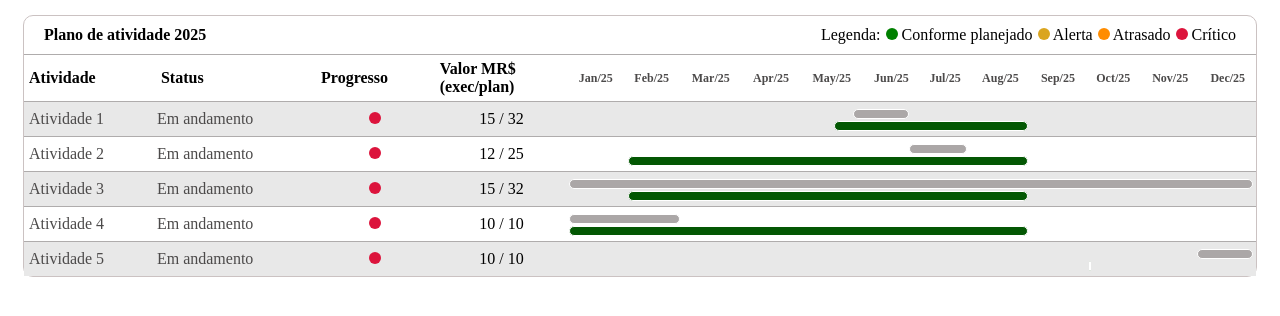
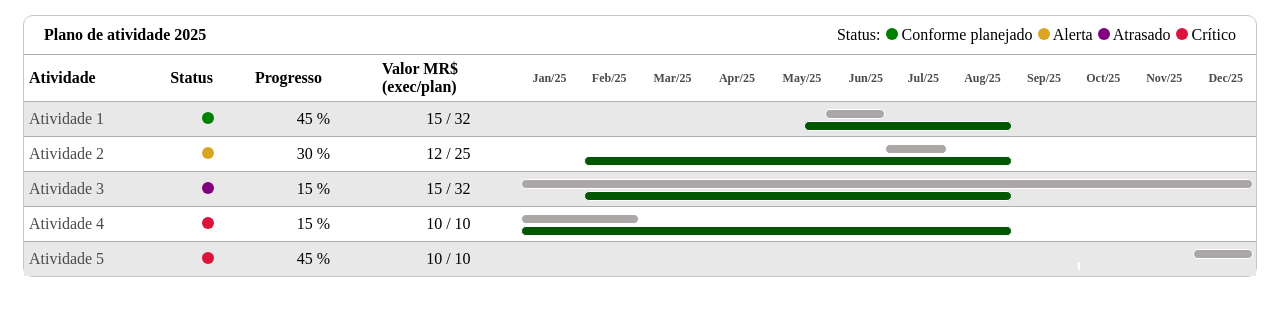
Before and after one commit to romulothardelly/custom_gantt, a plain HTML site: page index.html in a window 1280 px wide. Drawn offline with Linux system fonts and the light colour scheme.

Commit message:
Status and progress ajustments.

```diff
--- a/activities.js
+++ b/activities.js
@@ -1,7 +1,7 @@
 const activities = [];
 activities.push({
         name: "Atividade 1",
-        status: "Em andamento",
+        status: "Conforme planejado",
         progress: 45,
         base_initial_date: "2025-06-01",
         base_final_date: "2025-07-01",
@@ -17,7 +17,7 @@ activities.push({
     })
     activities.push({
         name: "Atividade 2",
-        status: "Em andamento",
+        status: "Alerta",
         progress: 30,
         base_initial_date: "2025-07-01",
         base_final_date: "2025-08-01",
@@ -32,7 +32,7 @@ activities.push({
     })
     activities.push({
         name: "Atividade 3",
-        status: "Em andamento",
+        status: "Atrasado",
         progress: 15,
         base_initial_date: "2025-01-01",
         base_final_date: "2025-12-31",
@@ -47,7 +47,7 @@ activities.push({
     })
     activities.push({
         name: "Atividade 4",
-        status: "Em andamento",
+        status: "Crítico",
         progress: 15,
         base_initial_date: "2025-01-01",
         base_final_date: "2025-03-01",
@@ -63,7 +63,7 @@ activities.push({
 
     activities.push({
         name: "Atividade 5",
-        status: "Em andamento",
+        status: "Crítico",
         progress: 45,
         base_initial_date: "2025-12-01",
         base_final_date: "2025-12-31",
--- a/gantt.css
+++ b/gantt.css
@@ -77,6 +77,7 @@
 .yellow { background-color: goldenrod; }
 .orange { background-color: darkorange; }
 .gray  { background-color: rgb(232, 232, 232); }
+.purple { background-color: purple; }
 
 .toptext{
     display: flex;
--- a/gantt_container.js
+++ b/gantt_container.js
@@ -7,10 +7,10 @@ const container = document.querySelector('.container');
             topbar.innerHTML = `
                 <div>${title}</div>
                 <div class="legenda">
-                    Legenda:
+                    Status:
                     <div><span class="dot green"></span> Conforme planejado </div>
                     <div><span class="dot yellow"></span> Alerta </div>
-                    <div><span class="dot orange"></span> Atrasado </div>
+                    <div><span class="dot purple"></span> Atrasado </div>
                     <div><span class="dot red"></span> Crítico </div>
                 </div>
             `;
@@ -60,20 +60,13 @@ const container = document.querySelector('.container');
     }
     return monthsBetween;
 }
-    /*<table>
-        <tr>
-            <th class="col1">Atividade</th>
-            <th class="col2">Status</th>
-            <th class="col3">Progresso</th>
-            <th class="monthshead">Jul/25</th>
-            <th class="monthshead">Aug/25</th>
-            <th class="monthshead">Sep/25</th>
-            <th class="monthshead">Oct/25</th>
-            <th class="monthshead">Nov/25</th>
-            <th class="monthshead">Dec/25</th>
+container.getStatus = function (s) {
+    if(s==="Conforme planejado") return "dot green";
+    if(s==="Alerta") return "dot yellow";
+    if(s==="Atrasado") return "dot purple";
+    if(s==="Crítico") return "dot red";
+}
 
-        </tr>
-        </table>*/
     container.addTable=function(activities){
         const table=document.createElement('table');
         const months=this.getMonthsBetween(activities);
@@ -149,8 +142,8 @@ const container = document.querySelector('.container');
                let htmlx=`
                    <tr>
                        <td class="col1 ${i%2 === 0 ? 'gray' : ''}" >${activity.name}</td>
-                       <td class="col2 ${i%2 === 0 ? 'gray' : ''}">${activity.status}</td>
-                       <td class="col3 ${i % 2 === 0 ? 'gray' : ''}"><div class="status"><span class="dot red"> </span></div></td>
+                       <td class="col2 ${i%2 === 0 ? 'gray' : ''} "><div style="text-align: center"><span class="${container.getStatus(activity.status)}"></span></div></td>
+                       <td class="col3 ${i % 2 === 0 ? 'gray' : ''}">${activity.progress.toFixed(0)} %</td>
                           <td class="col4 ${i % 2 === 0 ? 'gray' : ''}">${(activity.exec_value/1000000).toFixed(0)} / ${(activity.base_value/1000000).toFixed(0)}</td>
                        <td colspan="24" class="${i%2 === 0 ? 'gray' : ''}">
                            <div class="bar planbar" style="margin-left: calc(100% / 12 * ${plan_delay});width: calc(100% / 12 * ${plan_width});" title="${activity.base_notes}"></div>
@@ -165,4 +158,6 @@ const container = document.querySelector('.container');
         table.addLines(activities,start,end);
 
         container.appendChild(table);
-    }
+}
+
+container.addTable(activities);
--- a/index.html
+++ b/index.html
@@ -12,16 +12,6 @@
 <body>
     <div class="container"></div>
     <script src="gantt_container.js"></script>
-    <script>
-
-    container.addTable(activities);
-
-    console.log(container.getStart(activities));
-    console.log(container.getEnd(activities));
-    console.log(container.getMonthsBetween(activities));
-
-    </script>
-
 
 </body>
 </html>
```
